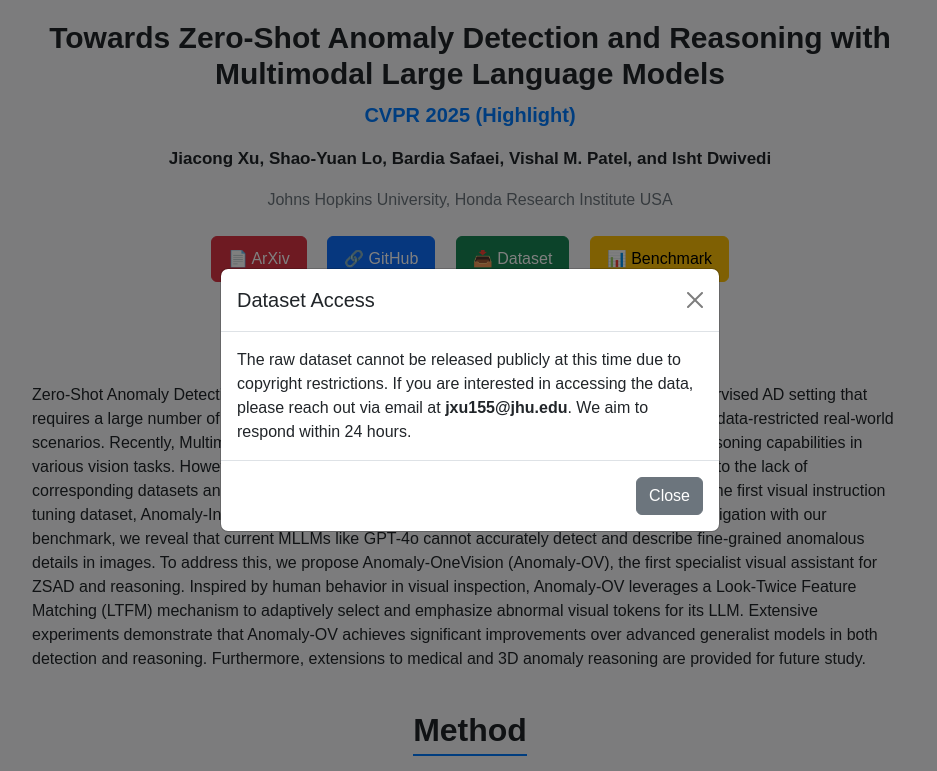
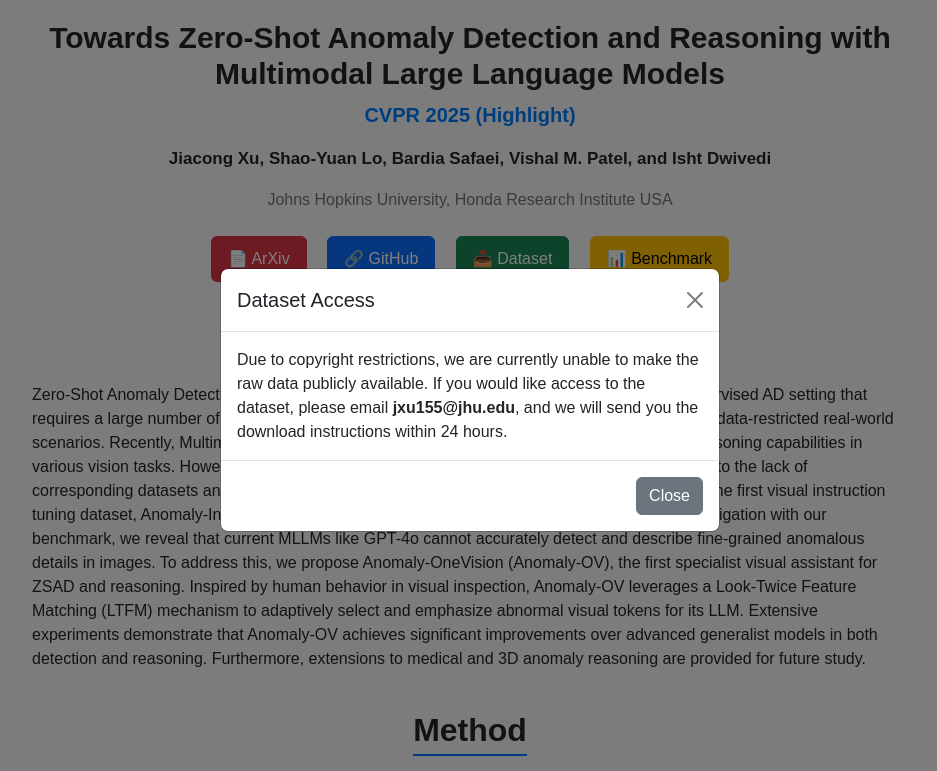
Before and after one commit to XuJiacong/Anomaly-OV, a plain HTML site: page index.html in a window 1280 px wide. Both pictures are taken after a click on the button "📥 Dataset". Shown: the top 771 px of the page, without its empty margins (170-1107 px from the left). Drawn offline with nearby package versions, Linux system fonts and the light colour scheme.

Commit message:
Update index.html

```diff
--- a/index.html
+++ b/index.html
@@ -159,9 +159,8 @@
           <button type="button" class="btn-close" data-bs-dismiss="modal" aria-label="Close"></button>
         </div>
         <div class="modal-body text-start">
-            The raw dataset cannot be released publicly at this time due to copyright restrictions.
-            If you are interested in accessing the data, please reach out via email at <strong>jxu155@jhu.edu</strong>.
-            We aim to respond within 24 hours.
+            Due to copyright restrictions, we are currently unable to make the raw data publicly available.
+            If you would like access to the dataset, please email <strong>jxu155@jhu.edu</strong>, and we will send you the download instructions within 24 hours.
         </div>
         <div class="modal-footer">
           <button type="button" class="btn btn-secondary" data-bs-dismiss="modal">Close</button>
```
